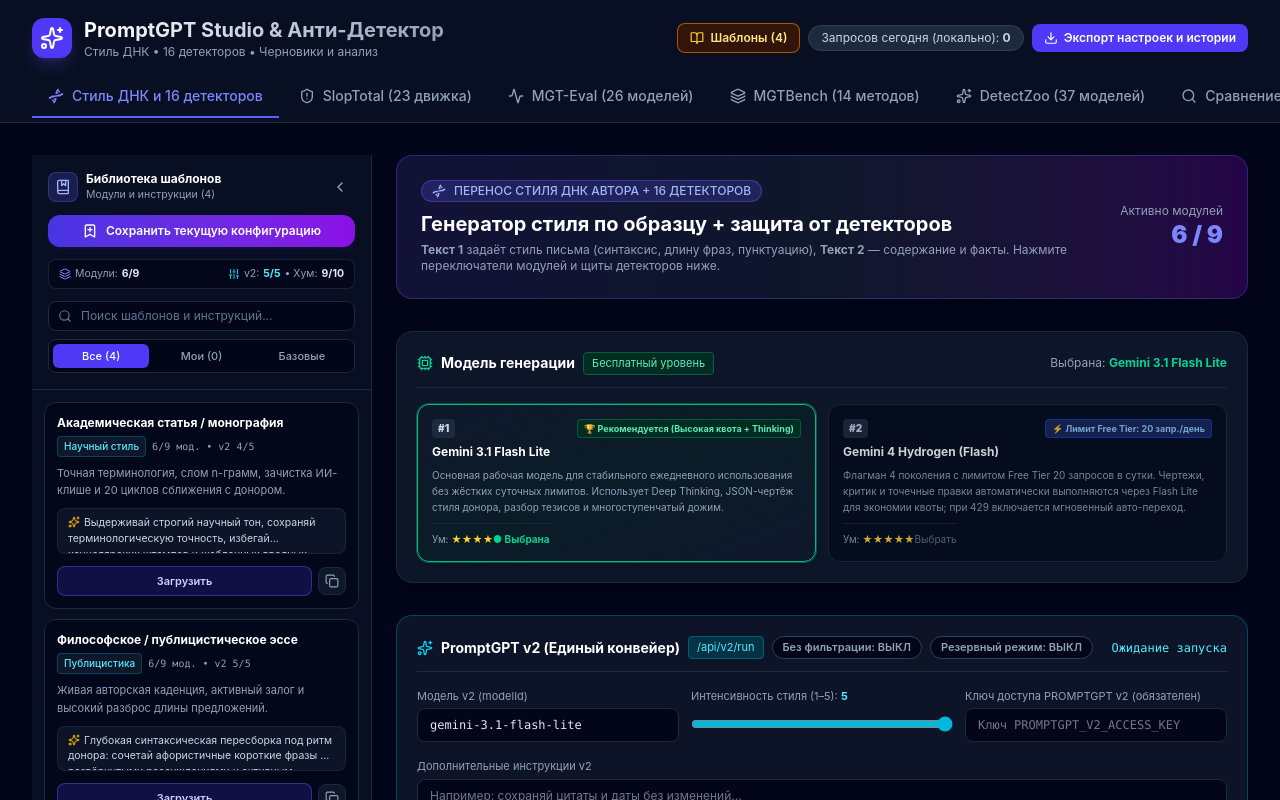
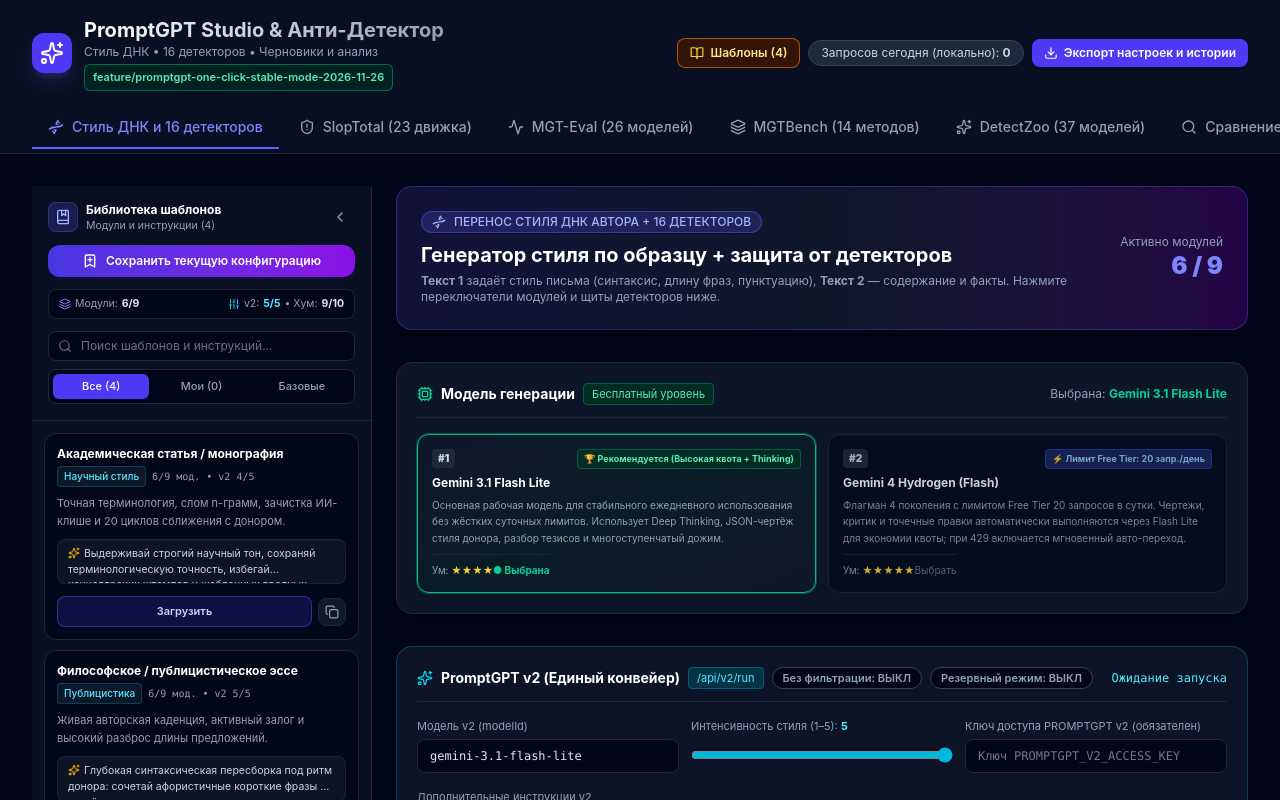
Before and after one commit to thebestmoneyru-commits/1, a React (Vite) app: page / in a window 1280 px wide. Shown: the top 800 px of the page. Built offline with nearby package versions, Linux system fonts and the light colour scheme.

Commit message:
Add visible feature branch label to app header

```diff
--- a/src/App.tsx
+++ b/src/App.tsx
@@ -2920,6 +2920,13 @@ export default function App() {
               <p className="text-xs text-slate-400">
                 Стиль ДНК • {DETECTORS_LIST.length} детекторов • Черновики и анализ
               </p>
+              <div
+                data-testid="branch-version-label"
+                className="mt-1 inline-flex max-w-full items-center rounded-md border border-emerald-500/50 bg-emerald-950/70 px-2 py-1 text-[11px] font-semibold text-emerald-300"
+                title="Открыта рабочая экспериментальная ветка"
+              >
+                feature/promptgpt-one-click-stable-mode-2026-11-26
+              </div>
             </div>
           </div>
 
```
